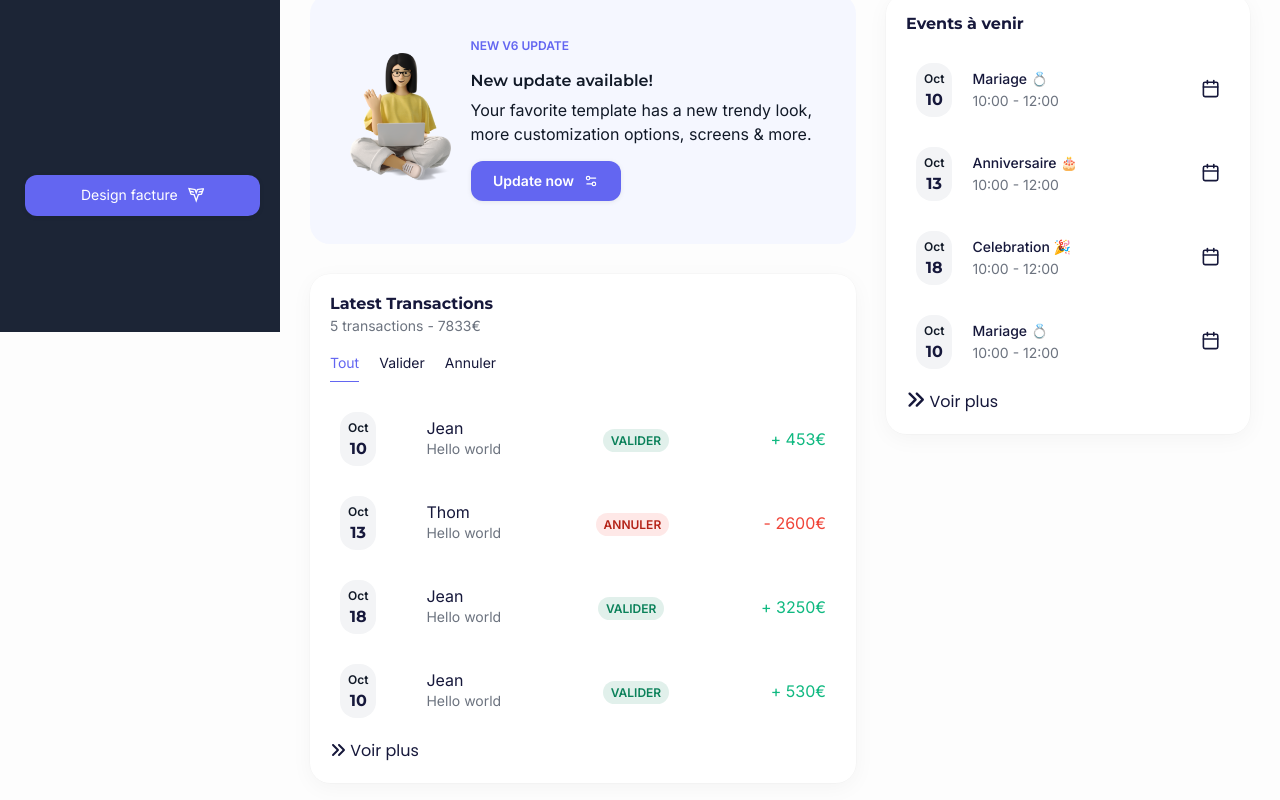
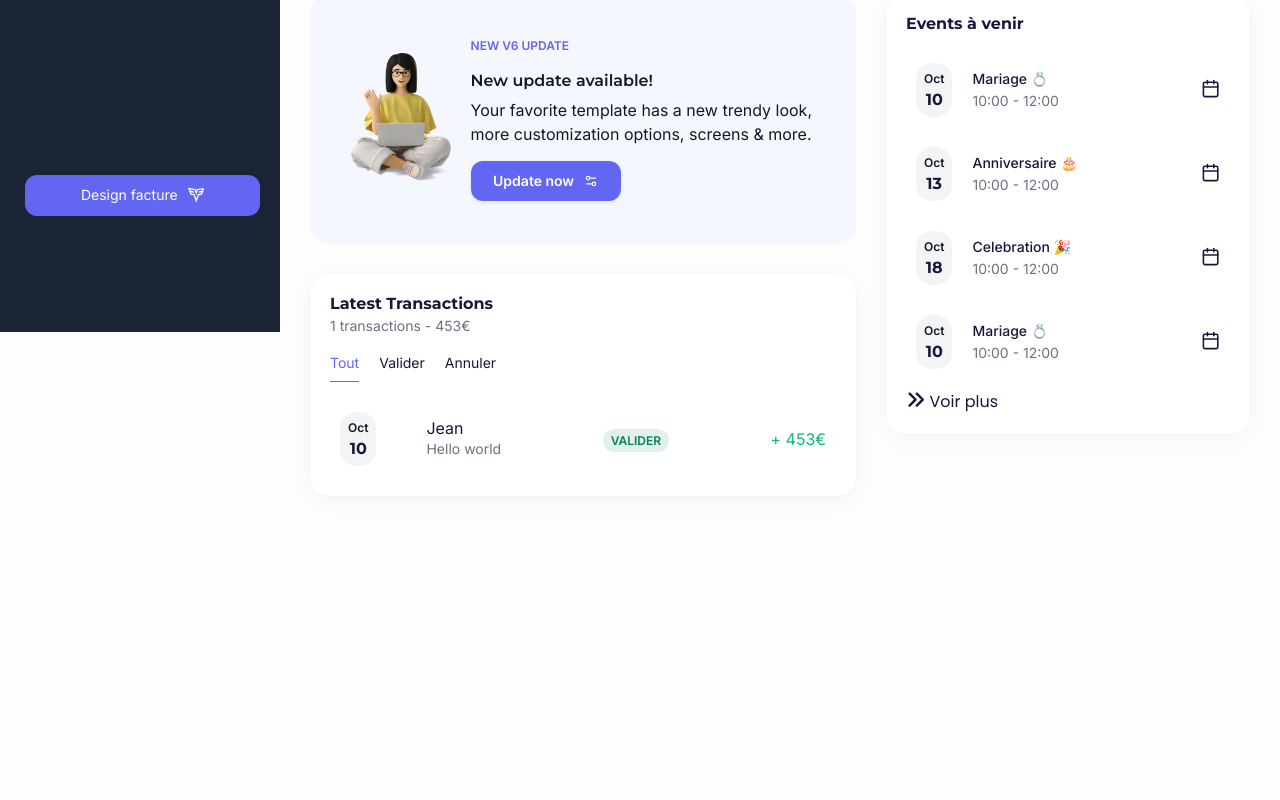
Before and after one commit to Biantuadi/dashboard, a React (Vite) app: page /dashboard in a window 1280 px wide. Shown: the part 468-1268 px from the top of the page. After the commit the page ends 1014 px from the top, so only its background shows below. Built offline with nearby package versions, Linux system fonts and the light colour scheme.

Commit message:
adding types to my code

```diff
--- a/src/components/navbar/LinkNavigation.tsx
+++ b/src/components/navbar/LinkNavigation.tsx
@@ -9,7 +9,6 @@ interface LinkNavigationProps {
 
 export default function LinkNavigation({ to, label, icon, end }: LinkNavigationProps) {
   return (
-    // @ts-ignore
     <NavLink className={({ isActive }) => isActive? "nav_item active": 'nav_item'} to={to} end={end}>
       {icon}
       <span className="text">{label}</span>
--- a/src/pages/dashboard/screens/main_dashboard/cards_grid/JobTransactions_2.tsx
+++ b/src/pages/dashboard/screens/main_dashboard/cards_grid/JobTransactions_2.tsx
@@ -1,12 +1,24 @@
 import { useState } from "react";
 import styled from "styled-components";
 import { FontAwesomeIcon } from "@fortawesome/react-fontawesome";
-import {
-  faAngleDoubleRight,
-} from "@fortawesome/free-solid-svg-icons";
+import { faAngleDoubleRight } from "@fortawesome/free-solid-svg-icons";
 import { Link } from "react-router-dom";
 
-const mesDatas = [
+interface Transaction {
+  id: number;
+  date: string;
+  name: string;
+  amount: number;
+  status: "valider" | "annuler"; // Define a union type for status
+}
+
+interface DateSplit {
+  day: number;
+  month: string;
+  year: number;
+}
+
+const mesDatas: Transaction[] = [
   {
     id: 1,
     date: "2021-10-10",
@@ -14,37 +26,10 @@ const mesDatas = [
     amount: 453,
     status: "valider",
   },
-  {
-    id: 1,
-    date: "2021-10-13",
-    name: "Thom",
-    amount: 2600,
-    status: "annuler",
-  },
-  {
-    id: 2,
-    date: "2021-10-18",
-    name: "Jean",
-    amount: 3250,
-    status: "valider",
-  },
-  {
-    id: 3,
-    date: "2021-10-10",
-    name: "Jean",
-    amount: 530,
-    status: "valider",
-  },
-  {
-    id: 2,
-    date: "2021-10-10",
-    name: "miché",
-    amount: 1000,
-    status: "annuler",
-  },
+  // Add more transaction data here
 ];
 
-const months = [
+const months: string[] = [
   "Jan",
   "Feb",
   "Mar",
@@ -60,11 +45,11 @@ const months = [
 ];
 
 export default function JobTransactions() {
-  const [activeCategory, setActiveCategory] = useState("Tout");
-  const [transactions, setTransactions] = useState([...mesDatas]);
-  const [showAllTransactions, setShowAllTransactions] = useState(false);
+  const [activeCategory, setActiveCategory] = useState<string>("Tout");
+  const [transactions, setTransactions] = useState<Transaction[]>([...mesDatas]);
+  const [showAllTransactions, setShowAllTransactions] = useState<boolean>(false);
 
-  const handleCategoryChange = (category: any) => {
+  const handleCategoryChange = (category: string): void => {
     setActiveCategory(category);
     switch (category) {
       case "Valider":
@@ -79,7 +64,7 @@ export default function JobTransactions() {
     setShowAllTransactions(false);
   };
 
-  const splitDate = (date: any) => {
+  const splitDate = (date: string): DateSplit => {
     const dateObj = new Date(date);
     return {
       day: dateObj.getDate(),
@@ -161,6 +146,7 @@ export default function JobTransactions() {
     </JobTransactionsStyled>
   );
 }
+
 
 const JobTransactionsStyled = styled.div`
   display: flex;
--- a/src/pages/dashboard/screens/menu/Menu.tsx
+++ b/src/pages/dashboard/screens/menu/Menu.tsx
@@ -3,10 +3,11 @@ import styled from "styled-components";
 import ProductCard from "./widgets/product/Card";
 import ProductEditor from "./widgets/nav/ProductEditor";
 import Tresor from "../../../../assets/avantar/avatar-marcus.png";
-import { fakeCategoriesMenu } from "../../../../data/category_product";
 import ContainerSearch from "./widgets/ContainerSearch";
 import ContainerChangePage from "./widgets/ContainerChangePage";
 import { useMenuFunctions } from "./widgets/functions/MenuFunctions";
+import { fakeCategoriesMenu } from "../../../../data/category_product";
+import { Category } from "../../../../types/base_interface";
 
 export default function Menu(): JSX.Element {
   const {
@@ -26,7 +27,7 @@ export default function Menu(): JSX.Element {
     closeAside,
   } = useMenuFunctions();
 
-
+  console.log(search);
 
   return (
     <MenuStyled>
@@ -37,9 +38,11 @@ export default function Menu(): JSX.Element {
           product={selectedProduct}
           isOpen={asideOpen}
           onClose={closeAside}
-          category={fakeCategoriesMenu.find(
-            (cat) => cat.id === selectedProduct.category_id
-          )}
+          category={
+            fakeCategoriesMenu.find(
+              (cat) => cat.id === selectedProduct.category_id
+            ) as Category
+          }
           creatorAvatar={Tresor}
         />
       )}
@@ -57,9 +60,11 @@ export default function Menu(): JSX.Element {
               <ProductCard
                 key={product.id}
                 product={product}
-                category={fakeCategoriesMenu.find(
-                  (cat) => cat.id === product.category_id
-                )}
+                category={
+                  fakeCategoriesMenu.find(
+                    (cat) => cat.id === product.category_id
+                  ) as Category
+                }
                 onClick={() => onProductClick(product)}
               />
             ))}
--- a/src/pages/dashboard/screens/menu/widgets/functions/MenuFunctions.tsx
+++ b/src/pages/dashboard/screens/menu/widgets/functions/MenuFunctions.tsx
@@ -1,12 +1,14 @@
 import { useState } from "react";
 import { fakeProductsMenu } from "../../../../../../data/data_products";
 import convertirCaracteresSpeciaux from "../../../../../../utils/main_utils";
+import { UseMenuFunctionsReturn } from "../../../../../../types/menu_page_interface";
+import { Product } from "../../../../../../types/base_interface";
 
-export function useMenuFunctions() {
-  const [products, setProducts] = useState<any[]>(fakeProductsMenu);
+export function useMenuFunctions(): UseMenuFunctionsReturn {
+  const [products, setProducts] = useState<Product[]>(fakeProductsMenu);
   const [search, setSearch] = useState<string>("");
   const [category, setCategory] = useState<string>("");
-  const [selectedProduct, setSelectedProduct] = useState<any | null>(null);
+  const [selectedProduct, setSelectedProduct] = useState<Product | null>(null);
   const [asideOpen, setAsideOpen] = useState<boolean>(false);
   const [currentPage, setCurrentPage] = useState<number>(1);
   const productsPerPage: number = 9;
@@ -47,7 +49,7 @@ export function useMenuFunctions() {
     setCurrentPage(1); // Reset page number on category change
   };
 
-  const onProductClick = (product: any): void => {
+  const onProductClick = (product: Product): void => {
     setSelectedProduct(product);
     setAsideOpen(true);
   };
@@ -62,7 +64,7 @@ export function useMenuFunctions() {
   // Calculate the index range of products to display based on the current page
   const indexOfLastProduct: number = currentPage * productsPerPage;
   const indexOfFirstProduct: number = indexOfLastProduct - productsPerPage;
-  const currentProducts: any[] = products.slice(
+  const currentProducts: Product[] = products.slice(
     indexOfFirstProduct,
     indexOfLastProduct
   );
--- a/src/pages/dashboard/screens/menu/widgets/nav/ProductEditor.tsx
+++ b/src/pages/dashboard/screens/menu/widgets/nav/ProductEditor.tsx
@@ -2,12 +2,13 @@ import styled from "styled-components";
 import { IoCloseOutline } from "react-icons/io5";
 import { SlPencil } from "react-icons/sl";
 import { CiStar } from "react-icons/ci";
+import { Category, Product } from "../../../../../../types/base_interface";
 
 interface ProductEditorProps {
-  product: any;
+  product: Product;
   isOpen: boolean;
   onClose: () => void;
-  category: any;
+  category: Category;
   creatorAvatar: string;
 }
 
--- /dev/null
+++ b/src/types/base_interface.ts
@@ -0,0 +1,18 @@
+export interface Product {
+    id: number;
+    name: string;
+    unity?: string;
+    price?: number;
+    iconProduct?: string;
+    description?: string;
+    creator_id?: number;
+    tax?: number;
+    cost?: number;
+    category_id?: number;
+  }
+
+  export interface Category {
+    id: number;
+    name: string;
+    icon?: string;
+  }
--- /dev/null
+++ b/src/types/menu_page_interface.ts
@@ -0,0 +1,19 @@
+import { Product } from "./base_interface";
+
+
+export interface UseMenuFunctionsReturn {
+    products: Product[];
+    search: string;
+    category: string;
+    selectedProduct: Product | null;
+    asideOpen: boolean;
+    currentPage: number;
+    productsPerPage: number;
+    currentProducts: Product[];
+    onPageNext: () => void;
+    onPagePrevious: () => void;
+    onSearch: (e: React.ChangeEvent<HTMLInputElement>) => void;
+    onCategoryChange: (e: React.ChangeEvent<HTMLSelectElement>) => void;
+    onProductClick: (product: Product) => void;
+    closeAside: () => void;
+  }
--- a/src/utils/main_utils.ts
+++ b/src/utils/main_utils.ts
@@ -1,4 +1,4 @@
 export default function convertirCaracteresSpeciaux(chaine: string): string {
-    var chaineNormalisee = chaine.normalize("NFD");
+    const chaineNormalisee = chaine.normalize("NFD");
     return chaineNormalisee.replace(/[\u0300-\u036f]/g, "");
 }
```
Also changed, not shown: src/pages/dashboard/screens/menu/widgets/product/Card.tsx (+8 -8 lines).
